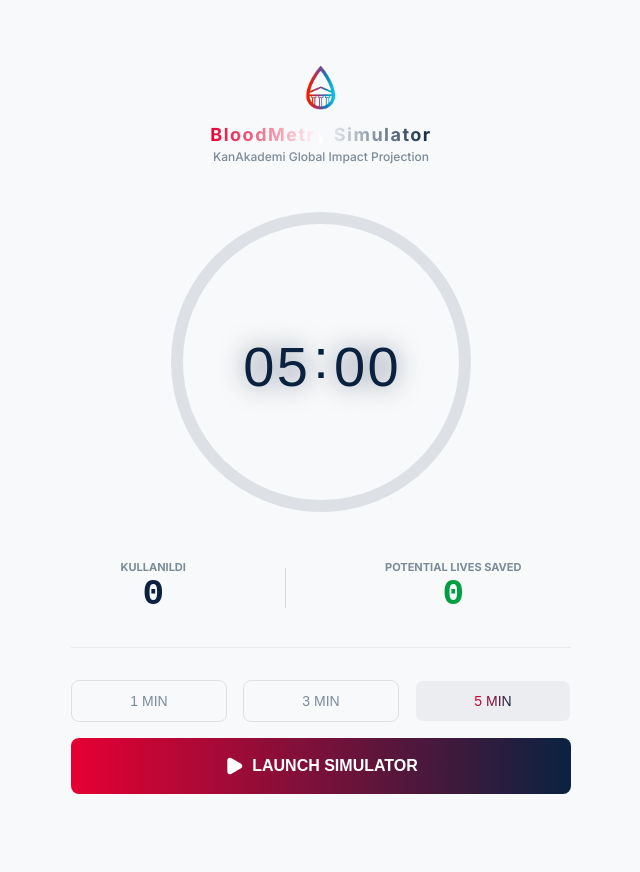
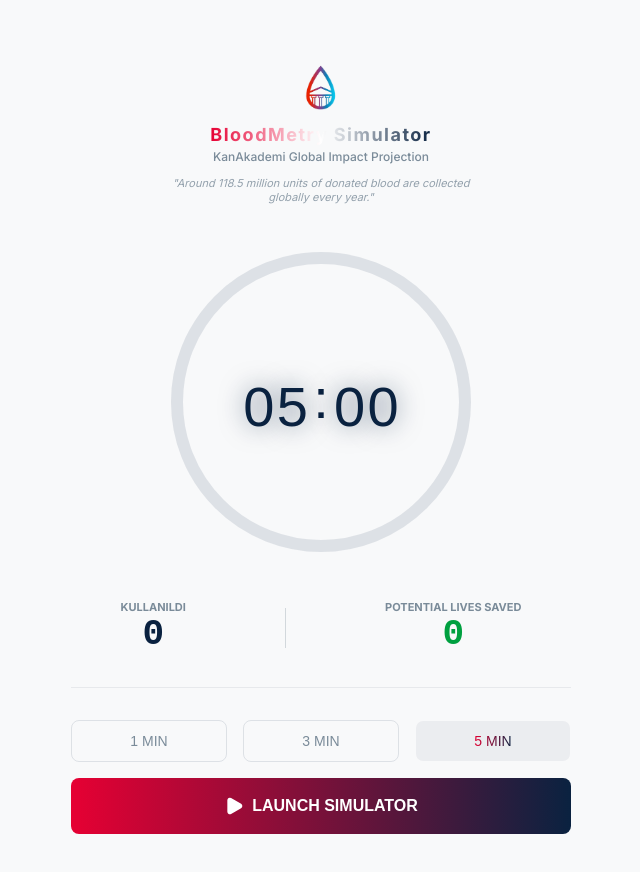
Before and after one commit to sicloid/kanakademi_bloodmetry, a React (Vite) app: page / in a window 1280 px wide. Shown: the top 872 px of the page, without its empty margins (319-959 px from the left). Built offline with nearby package versions, Linux system fonts and the light colour scheme.

Commit message:
Add WHO quote to the header

```diff
--- a/src/App.tsx
+++ b/src/App.tsx
@@ -264,13 +264,16 @@
       <main className="flex-col items-center" style={{ flex: 1, padding: '64px 24px', paddingBottom: '100px', overflowY: 'auto' }}>
 
         {/* Header */}
-        <div className="flex-col items-center mt-4">
+        <div className="flex-col items-center mt-4 text-center">
           <img src="/logo.png" alt="KanAkademi Logo" style={{ height: '48px', marginBottom: '12px' }} />
           <div style={{ fontSize: '18px', fontWeight: 'bold', letterSpacing: '1.5px' }} className="text-gradient">
             BloodMetry Simulator
           </div>
           <div style={{ color: COLORS.InstitutionalGray, fontSize: '12px', fontWeight: 500, marginTop: '4px' }}>
             KanAkademi Global Impact Projection
+          </div>
+          <div style={{ color: COLORS.InstitutionalGray, fontSize: '11px', fontStyle: 'italic', marginTop: '12px', opacity: 0.8, maxWidth: '300px' }}>
+            "Around 118.5 million units of donated blood are collected globally every year."
           </div>
         </div>
 
```
